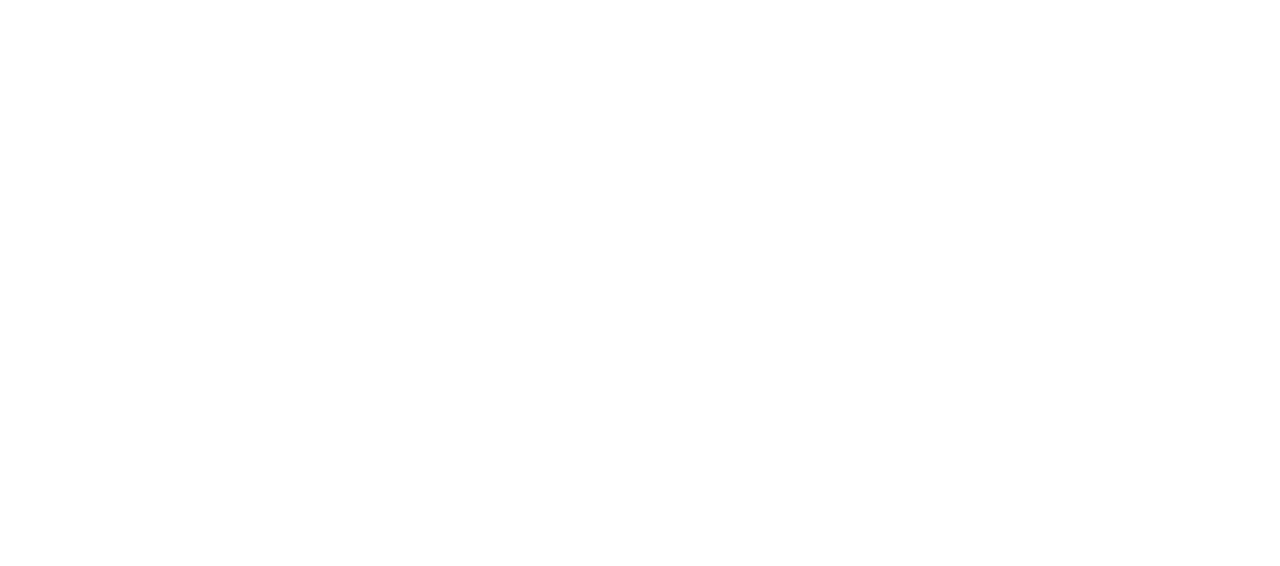
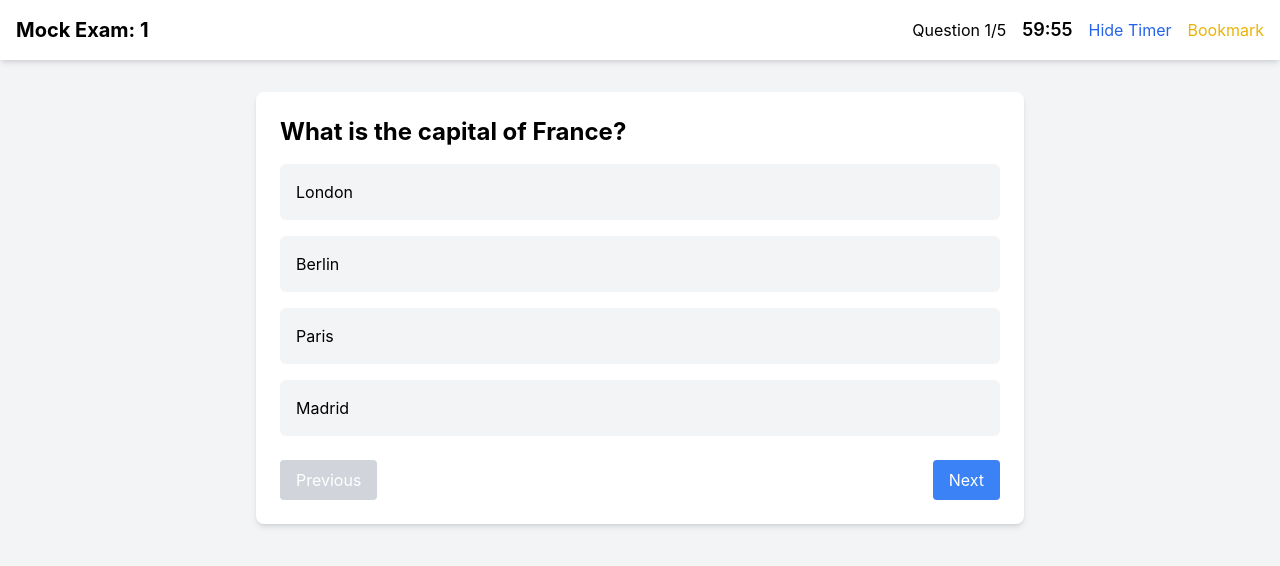
Before and after one commit to shrimay18/mockTest, a React (Create React App) app: page /mock-exam/1/start in a window 1280 px wide. Before the commit this address had no page. Shown: the top 566 px of the page. Built offline with nearby package versions, Linux system fonts and the light colour scheme.

Commit message:
Exam page ready

```diff
--- a/src/App.tsx
+++ b/src/App.tsx
@@ -1,6 +1,7 @@
 import React from 'react';
 import { BrowserRouter as Router, Route, Routes, Navigate } from 'react-router-dom';
 import MockExamCardHolder from './pages/MockExamCardHolder';
+import ExamPage from './pages/ExamPage';
 import ExamDetails from './pages/ExamDetails';
 
 const App: React.FC = () => {
@@ -9,6 +10,7 @@
       <Routes>
         <Route path="/mock-exam" element={<MockExamCardHolder />} />
         <Route path="/mock-exam/:examId" element={<ExamDetails />} />
+        <Route path="/mock-exam/:examId/start" element={<ExamPage />} />
         <Route path="/" element={<Navigate replace to="/mock-exam" />} />
       </Routes>
     </Router>
--- a/src/pages/ExamDetails.tsx
+++ b/src/pages/ExamDetails.tsx
@@ -2,6 +2,7 @@
 
 import React, { useState, useEffect } from 'react';
 import { useParams, Link } from 'react-router-dom';
+import { useNavigate } from 'react-router-dom';
 
 interface ExamInfo {
   title: string;
@@ -20,6 +21,7 @@
 };
 
 const ExamDetails: React.FC = () => {
+  const navigate = useNavigate();
   const { examId } = useParams<{ examId: string }>();
   const [exam, setExam] = useState<ExamInfo | null>(null);
   const [progress, setProgress] = useState<number>(0);
@@ -45,6 +47,7 @@
       setProgress(0);
       localStorage.setItem(`exam_${examId}_progress`, '0');
     }
+    navigate(`/mock-exam/${examId}/start`);
     // Here you would typically navigate to the actual exam page
     console.log('Starting/Continuing exam');
   };
--- /dev/null
+++ b/src/pages/ExamPage.tsx
@@ -0,0 +1,167 @@
+import React, { useState, useEffect } from 'react';
+import { useParams, useNavigate } from 'react-router-dom';
+
+interface Question {
+  id: number;
+  text: string;
+  options: string[];
+  correctAnswer: number;
+}
+
+const mockQuestions: Question[] = [
+  {
+    id: 1,
+    text: "What is the capital of France?",
+    options: ["London", "Berlin", "Paris", "Madrid"],
+    correctAnswer: 2
+  },
+  {
+    id: 2,
+    text: "Which planet is known as the Red Planet?",
+    options: ["Venus", "Mars", "Jupiter", "Saturn"],
+    correctAnswer: 1
+  },
+  {
+    id: 3,
+    text: "Who painted the Mona Lisa?",
+    options: ["Vincent van Gogh", "Pablo Picasso", "Leonardo da Vinci", "Michelangelo"],
+    correctAnswer: 2
+  },
+  {
+    id: 4,
+    text: "What is the largest ocean on Earth?",
+    options: ["Atlantic Ocean", "Indian Ocean", "Arctic Ocean", "Pacific Ocean"],
+    correctAnswer: 3
+  },
+  {
+    id: 5,
+    text: "Which element has the chemical symbol 'O'?",
+    options: ["Gold", "Silver", "Oxygen", "Iron"],
+    correctAnswer: 2
+  }
+];
+
+const ExamPage: React.FC = () => {
+  const { examId } = useParams<{ examId: string }>();
+  const navigate = useNavigate();
+  const [currentQuestionIndex, setCurrentQuestionIndex] = useState(0);
+  const [userAnswers, setUserAnswers] = useState<(number | null)[]>(new Array(mockQuestions.length).fill(null));
+  const [timeLeft, setTimeLeft] = useState(3600); // 1 hour in seconds
+  const [showTimer, setShowTimer] = useState(true);
+  const [bookmarks, setBookmarks] = useState<number[]>([]);
+
+  useEffect(() => {
+    const timer = setInterval(() => {
+      setTimeLeft((prevTime) => {
+        if (prevTime <= 0) {
+          clearInterval(timer);
+          return 0;
+        }
+        return prevTime - 1;
+      });
+    }, 1000);
+
+    return () => clearInterval(timer);
+  }, []);
+
+  const handleAnswer = (optionIndex: number) => {
+    const newAnswers = [...userAnswers];
+    newAnswers[currentQuestionIndex] = optionIndex;
+    setUserAnswers(newAnswers);
+  };
+
+  const handleNext = () => {
+    if (currentQuestionIndex < mockQuestions.length - 1) {
+      setCurrentQuestionIndex(currentQuestionIndex + 1);
+    }
+  };
+
+  const handlePrevious = () => {
+    if (currentQuestionIndex > 0) {
+      setCurrentQuestionIndex(currentQuestionIndex - 1);
+    }
+  };
+
+  const toggleBookmark = () => {
+    if (bookmarks.includes(currentQuestionIndex)) {
+      setBookmarks(bookmarks.filter(b => b !== currentQuestionIndex));
+    } else {
+      setBookmarks([...bookmarks, currentQuestionIndex]);
+    }
+  };
+
+  const formatTime = (seconds: number) => {
+    const minutes = Math.floor(seconds / 60);
+    const remainingSeconds = seconds % 60;
+    return `${minutes}:${remainingSeconds < 10 ? '0' : ''}${remainingSeconds}`;
+  };
+
+  const currentQuestion = mockQuestions[currentQuestionIndex];
+
+  return (
+    <div className="min-h-screen bg-gray-100">
+      <nav className="bg-white shadow-md p-4">
+        <div className="max-w-7xl mx-auto flex justify-between items-center">
+          <h1 className="text-xl font-bold">Mock Exam: {examId}</h1>
+          <div className="flex items-center space-x-4">
+            <span>Question {currentQuestionIndex + 1}/{mockQuestions.length}</span>
+            {showTimer && (
+              <span className="text-lg font-semibold">{formatTime(timeLeft)}</span>
+            )}
+            <button
+              onClick={() => setShowTimer(!showTimer)}
+              className="text-blue-600 hover:text-blue-800"
+            >
+              {showTimer ? 'Hide Timer' : 'Show Timer'}
+            </button>
+            <button
+              onClick={toggleBookmark}
+              className={`text-yellow-500 hover:text-yellow-600 ${bookmarks.includes(currentQuestionIndex) ? 'font-bold' : ''}`}
+            >
+              {bookmarks.includes(currentQuestionIndex) ? 'Bookmarked' : 'Bookmark'}
+            </button>
+          </div>
+        </div>
+      </nav>
+
+      <div className="max-w-3xl mx-auto mt-8 p-6 bg-white rounded-lg shadow-md">
+        <h2 className="text-2xl font-bold mb-4">{currentQuestion.text}</h2>
+        <div className="space-y-4">
+          {currentQuestion.options.map((option, index) => (
+            <button
+              key={index}
+              onClick={() => handleAnswer(index)}
+              className={`w-full p-4 text-left rounded-md transition-colors ${
+                userAnswers[currentQuestionIndex] === index
+                  ? userAnswers[currentQuestionIndex] === currentQuestion.correctAnswer
+                    ? 'bg-green-200 hover:bg-green-300'
+                    : 'bg-red-200 hover:bg-red-300'
+                  : 'bg-gray-100 hover:bg-gray-200'
+              }`}
+            >
+              {option}
+            </button>
+          ))}
+        </div>
+        <div className="mt-6 flex justify-between">
+          <button
+            onClick={handlePrevious}
+            disabled={currentQuestionIndex === 0}
+            className="bg-blue-500 text-white py-2 px-4 rounded hover:bg-blue-600 transition-colors disabled:bg-gray-300"
+          >
+            Previous
+          </button>
+          <button
+            onClick={handleNext}
+            disabled={currentQuestionIndex === mockQuestions.length - 1}
+            className="bg-blue-500 text-white py-2 px-4 rounded hover:bg-blue-600 transition-colors disabled:bg-gray-300"
+          >
+            Next
+          </button>
+        </div>
+      </div>
+    </div>
+  );
+};
+
+export default ExamPage;
```
